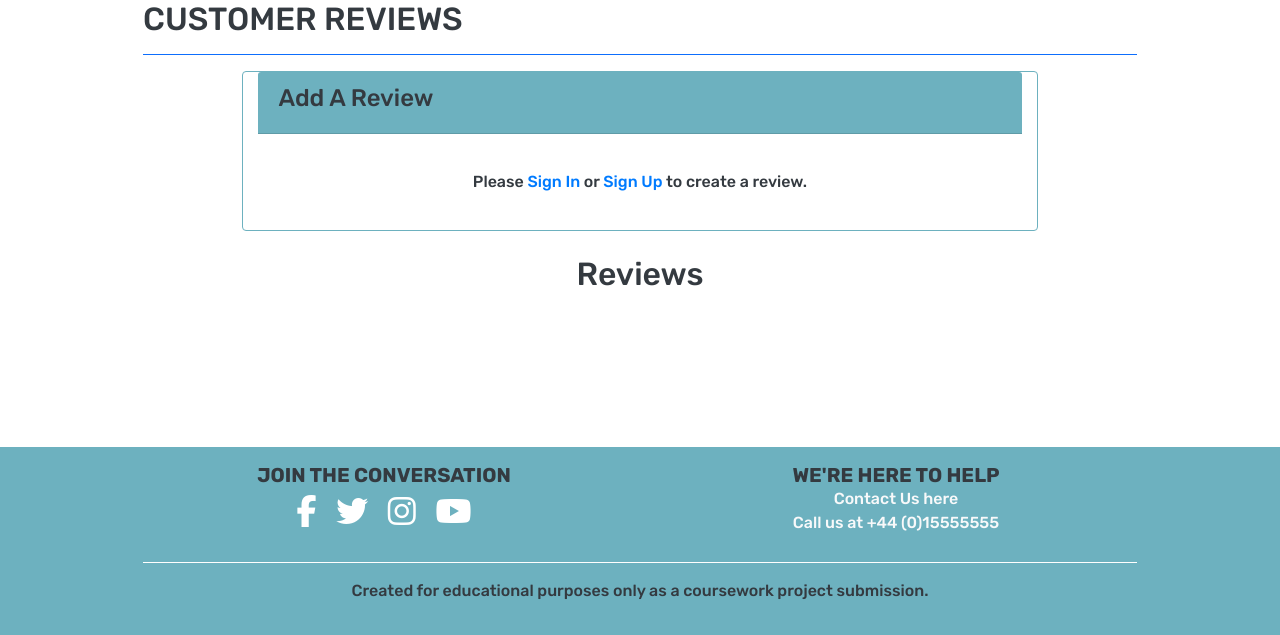
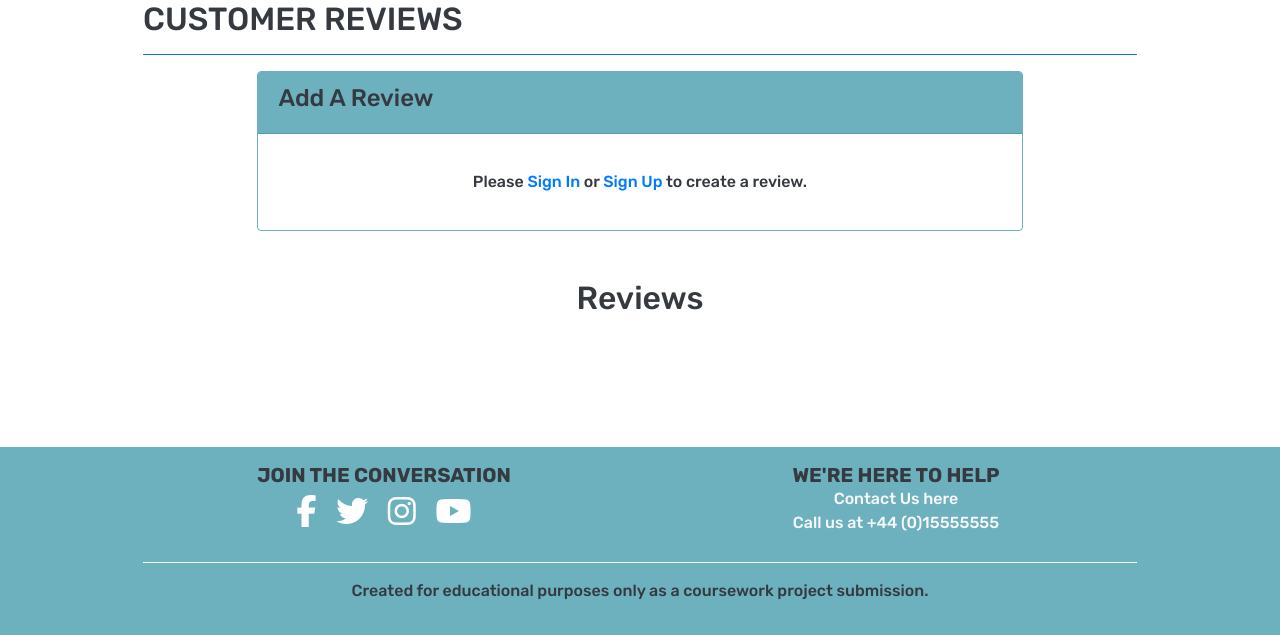
Before and after one commit to Puksrevolution/milestone-project-4, a Django app: page /reviews/ in a window 1280 px wide. Shown: the part 253-888 px from the top of the page. Run offline with Django 3.2, Linux system fonts and the light colour scheme; parts of the project's set-up code (start-up, migrations or seed data) failed here and were passed over; some libraries are stand-ins or nearby versions.

Commit message:
Dev: Updated DocStrings and minor style changes

```diff
--- a/contact/forms.py
+++ b/contact/forms.py
@@ -23,7 +23,7 @@
         required=True,
         label='',
         widget=forms.TextInput(attrs={
-            'class': 'form-group, form-control',
+            'class': 'form-control',
             'placeholder': 'Title'
         })
     )
--- a/contact/models.py
+++ b/contact/models.py
@@ -9,7 +9,9 @@
 
 # Models
 class Contact(models.Model):
-    """Model to define the fields required to create Contact Form"""
+    """
+    Model to define the fields required to create Contact Form
+    """
     query_title = models.CharField(max_length=150)
     query_text = models.TextField()
     query_email = models.EmailField()
--- a/reviews/admin.py
+++ b/reviews/admin.py
@@ -1,3 +1,7 @@
+"""
+Code adapted from https://github.com/BrianWhelanDublin/milestone-project-4
+"""
+
 from django.contrib import admin
 from .models import Review
 
--- a/reviews/forms.py
+++ b/reviews/forms.py
@@ -1,3 +1,7 @@
+"""
+Code adapted from https://github.com/BrianWhelanDublin/milestone-project-4
+"""
+
 from django import forms
 from .models import Review
 
--- a/reviews/models.py
+++ b/reviews/models.py
@@ -1,3 +1,7 @@
+"""
+Code adapted from https://github.com/BrianWhelanDublin/milestone-project-4
+"""
+
 from django.db import models
 from django.contrib.auth.models import User
 
--- a/reviews/templates/reviews/our_reviews.html
+++ b/reviews/templates/reviews/our_reviews.html
@@ -1,4 +1,4 @@
-<!-- Template adapted from Code Institute Boutique Ado mini project -->
+<!-- Template adapted from https://github.com/BrianWhelanDublin/milestone-project-4 -->
 
 {% extends "base.html" %}
 {% load static %}
@@ -16,7 +16,7 @@
             </a>
         </li>
 
-        <!-- User Profile -->
+        <!-- Customer Reviews -->
         <li class="breadcrumb-item active" aria-current="page">
             Customer Reviews
         </li>
@@ -41,9 +41,11 @@
             <hr>
         </div>
     </div>
+    <div class="container mb-5">
         <div class="row">
+            <!-- Add/Edit Reviews Form -->
             <div class="col-sm-12">
-            <div class="container border-br">
+                <div class="border-br">
                     <div class="card-header bg-blue">
                         {% if edit_review %}
                         <h4>Edit Review</h4>
@@ -114,8 +116,10 @@
                     </div>
                 </div>
             </div>
-        <div class="col-12 my-4">
-            <h2 class="text-center">Reviews</h2>
+        </div>
+        <!-- Customer Reviews -->
+        <div class="col-12 mt-5">
+            <h2 class="text-center mb-4">Reviews</h2>
             <div class="row">
                 {% for review in reviews %}
                 <div class="col-12 col-md-6 col-lg-4">
--- a/reviews/views.py
+++ b/reviews/views.py
@@ -1,3 +1,7 @@
+"""
+Code adapted from https://github.com/BrianWhelanDublin/milestone-project-4
+"""
+
 from django.shortcuts import render, get_object_or_404, redirect, reverse
 from django.contrib import messages
 from .forms import ReviewForm
--- a/static/css/base.css
+++ b/static/css/base.css
@@ -26,7 +26,7 @@
 }
 
 /* Icons */
-.star {
+.stars i .fas .fa-star {
     color: #FFC107;
 }
 
```
Lines whose indentation alone changed are shown as unchanged.
